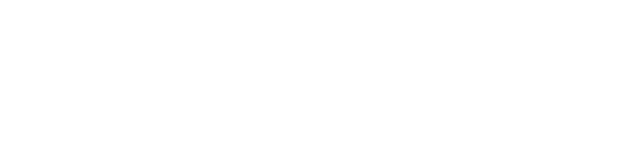
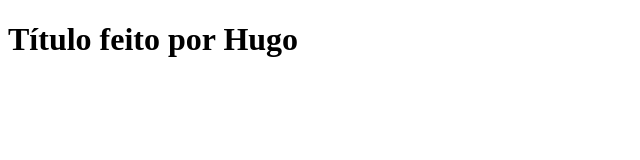
Before and after one commit to midiaedesign/aula-git-essencial, a plain HTML site: page index.html in a window 1280 px wide. Shown: the whole page, without its empty margins (0-640 px from the left). Drawn offline with Linux system fonts and the light colour scheme.

Commit message:
Criado título da página

```diff
--- a/index.html
+++ b/index.html
@@ -7,5 +7,7 @@
 </head>
 <body>
 
+    <h1>Título feito por Hugo</h1>
+
 </body>
 </html>
```
